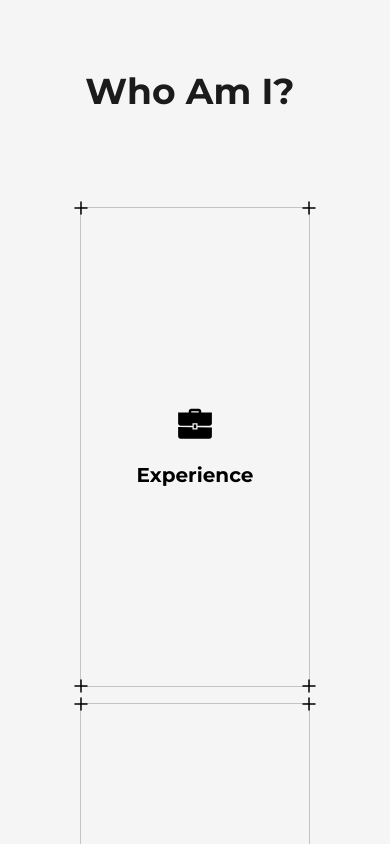
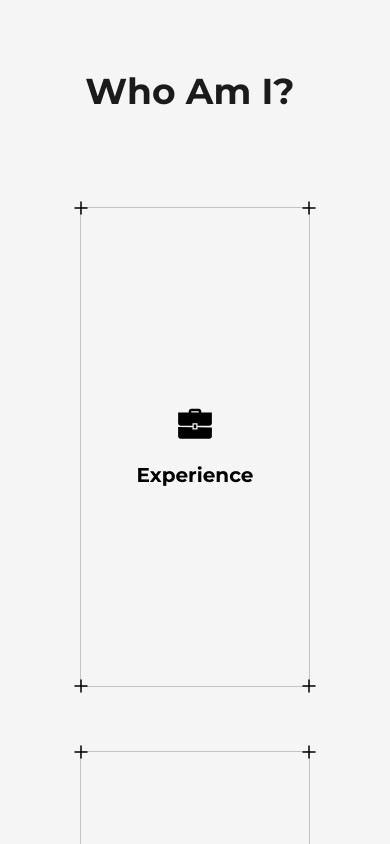
Before and after one commit to shriyanyamali/portfolio-v2, a Next.js app: page / in a window 390 px wide. Shown: the part 860-1704 px from the top of the page. Built offline with nearby package versions, Linux system fonts and the light colour scheme.

Commit message:
Added padding on the top and bottom of the about me cards

```diff
--- a/src/components/demo/demo-canvas-reveal-effect.jsx
+++ b/src/components/demo/demo-canvas-reveal-effect.jsx
@@ -7,7 +7,7 @@ import { CanvasRevealEffect } from "@/components/ui/canvas-reveal-effect";
 export function CanvasRevealEffectDemo() {
   return (
     <>
-      <div className="py-20 flex lg:flex-col flex-row items-center justify-center bg-light dark:bg-dark w-full gap-4 mx-auto px-8">
+      <div className="py-20 flex lg:flex-col flex-row items-center justify-center bg-light dark:bg-dark w-full gap-4 lg:gap-y-16 mx-auto px-8">
         <Card
           title="Experience"
           icon={<BriefcaseIcon />}
```
